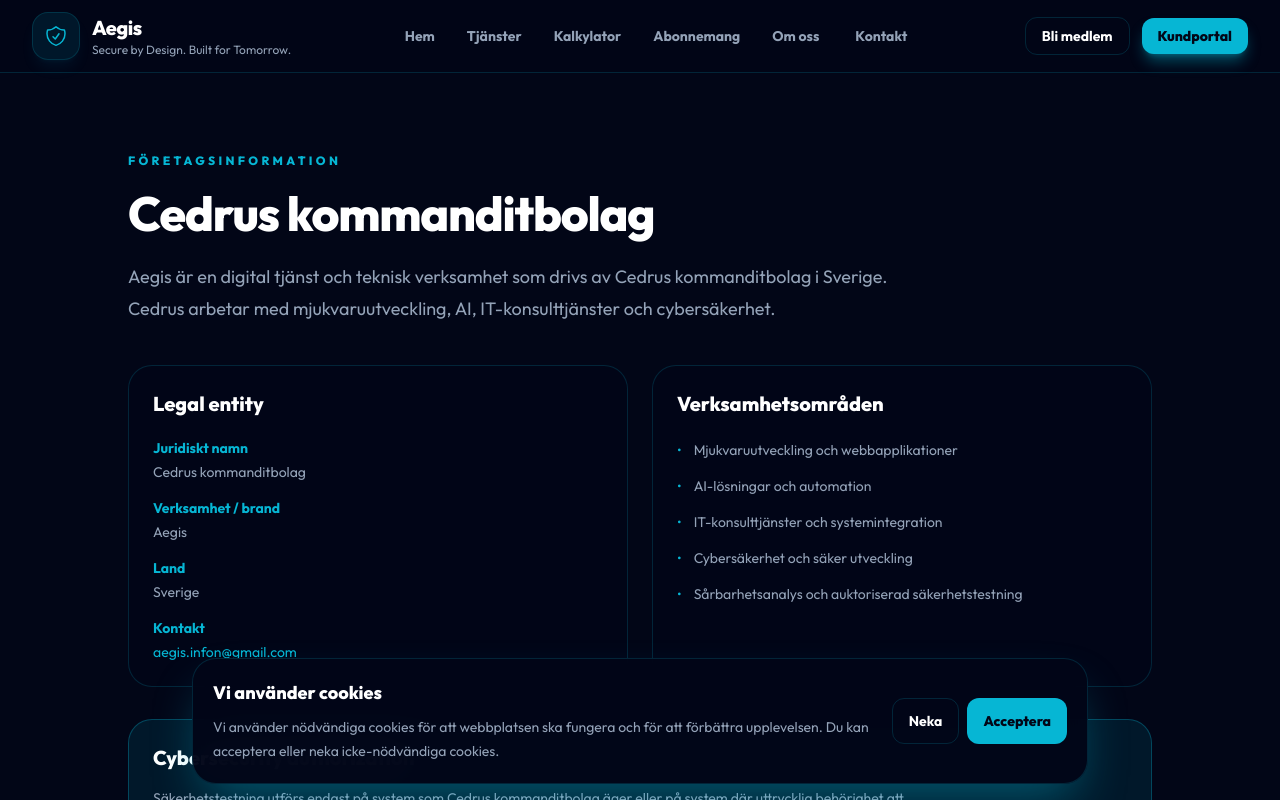
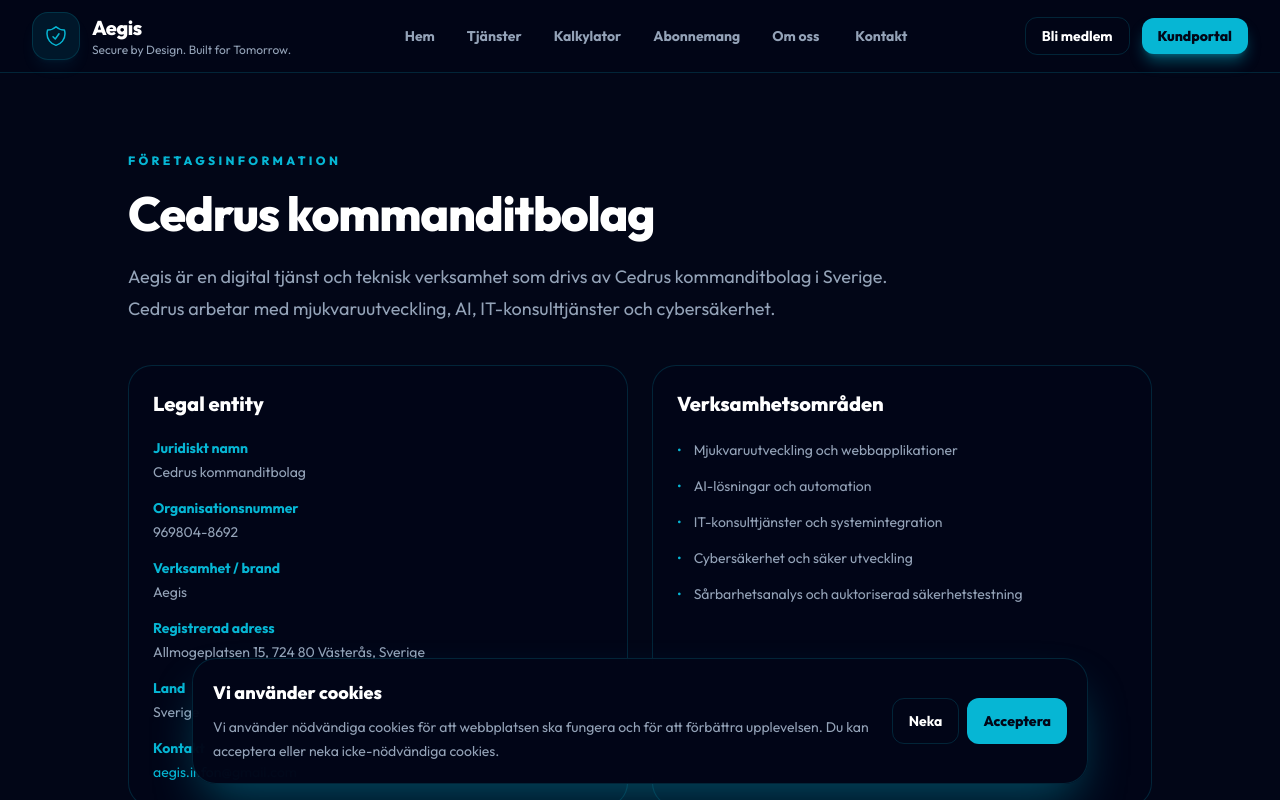
Before and after one commit to Aegis-techcore/Aegis, a Next.js app: page /cedrus in a window 1280 px wide. Shown: the top 800 px of the page. Built offline with nearby package versions, Linux system fonts and the light colour scheme.

Commit message:
Publish verified Cedrus legal details

```diff
--- a/app/cedrus/page.jsx
+++ b/app/cedrus/page.jsx
@@ -47,8 +47,18 @@ export default function CedrusPage() {
                 </div>
 
                 <div>
+                  <dt className="font-bold text-brand-primary">Organisationsnummer</dt>
+                  <dd className="mt-1 text-brand-muted">969804-8692</dd>
+                </div>
+
+                <div>
                   <dt className="font-bold text-brand-primary">Verksamhet / brand</dt>
                   <dd className="mt-1 text-brand-muted">Aegis</dd>
+                </div>
+
+                <div>
+                  <dt className="font-bold text-brand-primary">Registrerad adress</dt>
+                  <dd className="mt-1 text-brand-muted">Allmogeplatsen 15, 724 80 Västerås, Sverige</dd>
                 </div>
 
                 <div>
```
